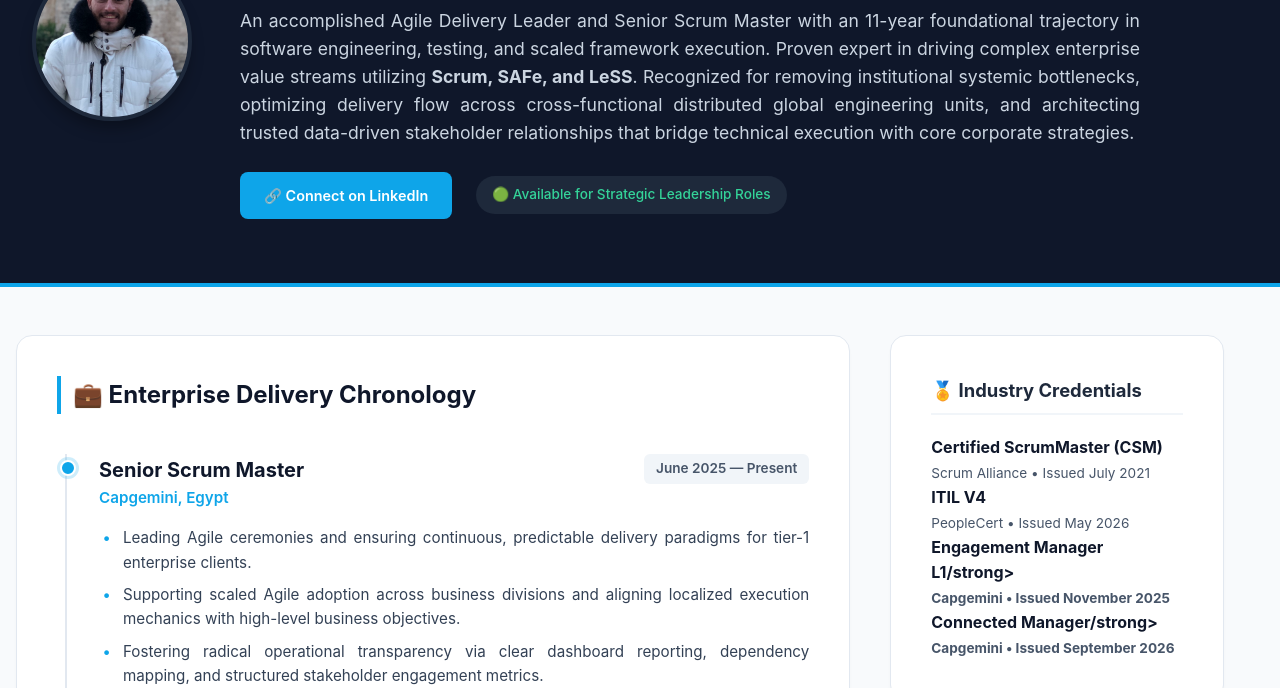
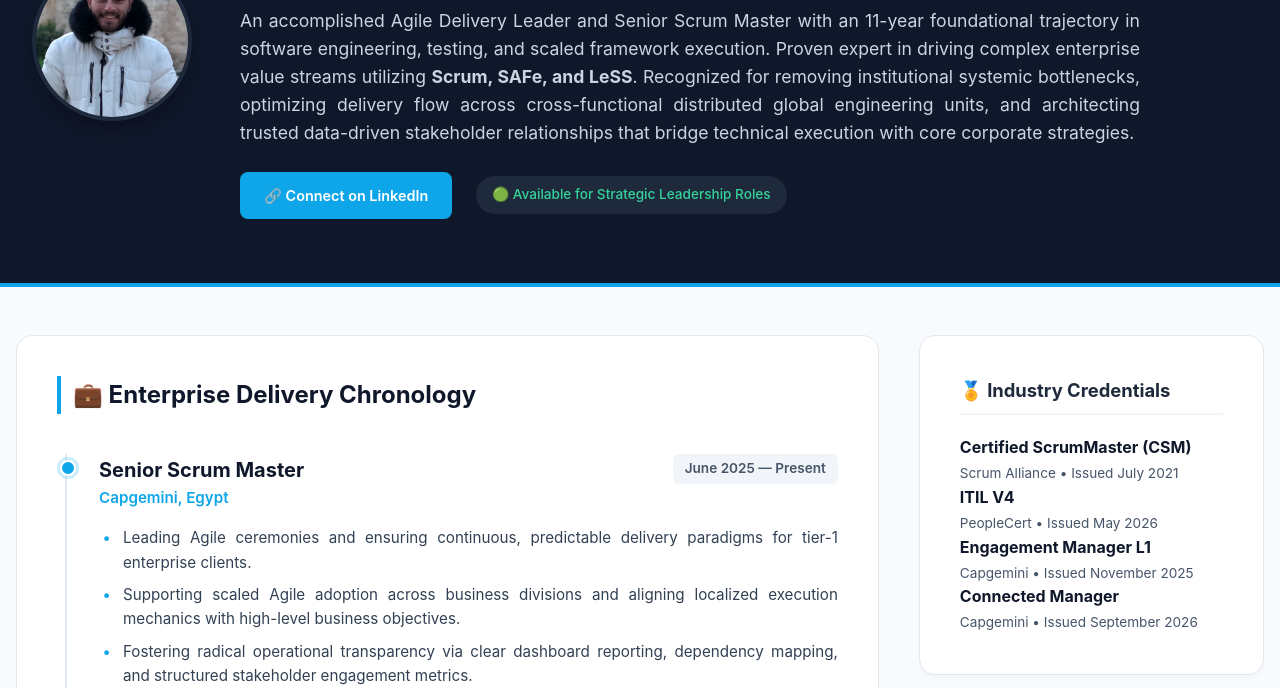
Before and after one commit to loaiyadel-personal/Lo-coding-basecamp, a plain HTML site: page 1-frontend/html-css-base/index.html in a window 1280 px wide. Shown: the part 264-952 px from the top of the page. Drawn offline with Linux system fonts and the light colour scheme.

```diff
--- a/1-frontend/html-css-base/index.html
+++ b/1-frontend/html-css-base/index.html
@@ -179,11 +179,11 @@
                     <p class="cert-meta">PeopleCert • Issued May 2026</p>
                 </div>
                 <div class="certification-block">
-                    <strong>Engagement Manager L1/strong>
+                    <strong>Engagement Manager L1</strong>
                     <p class="cert-meta">Capgemini • Issued November 2025</p>
                 </div>
                 <div class="certification-block">
-                    <strong>Connected Manager/strong>
+                    <strong>Connected Manager</strong>
                     <p class="cert-meta">Capgemini • Issued September 2026</p>
                 </div>
             </section>
```
